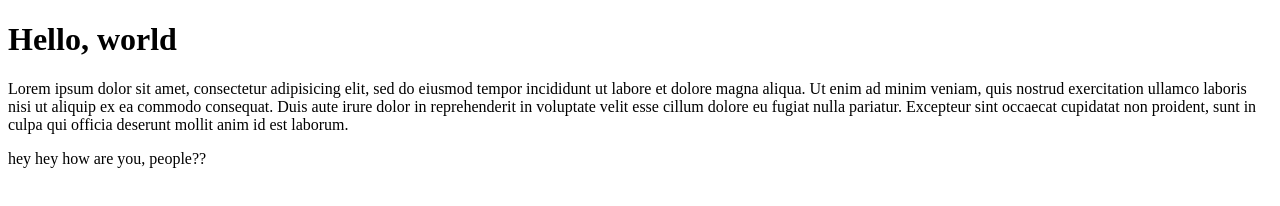
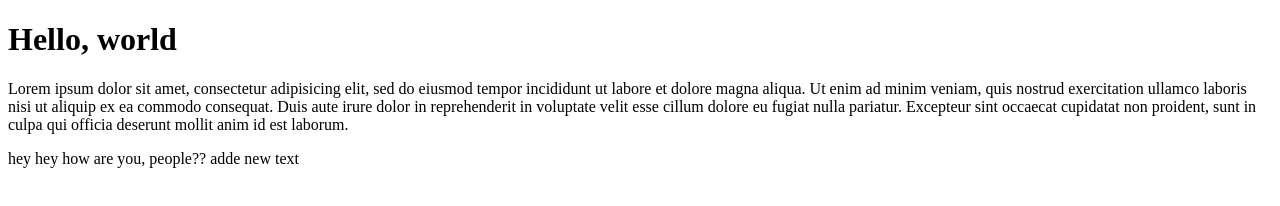
Before and after one commit to Dobby-Mphahlele/new, a plain HTML site: page index.html in a window 1280 px wide. Drawn offline with Linux system fonts and the light colour scheme.

Commit message:
added p4

```diff
--- a/index.html
+++ b/index.html
@@ -13,5 +13,6 @@
 	proident, sunt in culpa qui officia deserunt mollit anim id est laborum.</p>
 	<p2>hey</p2>
 	<p3>hey how are you, people??</p3>
+	<p4>adde new text</p4>
 </body>
 </html>
```
